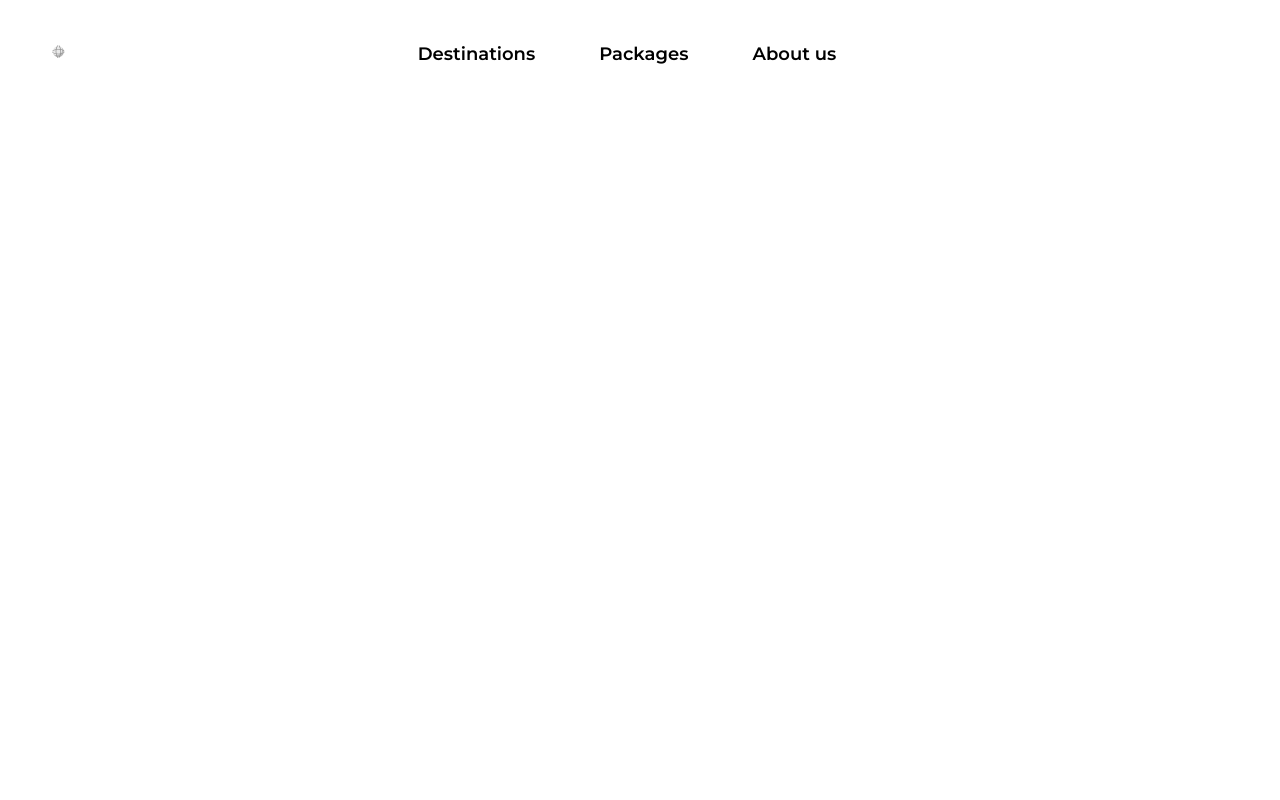
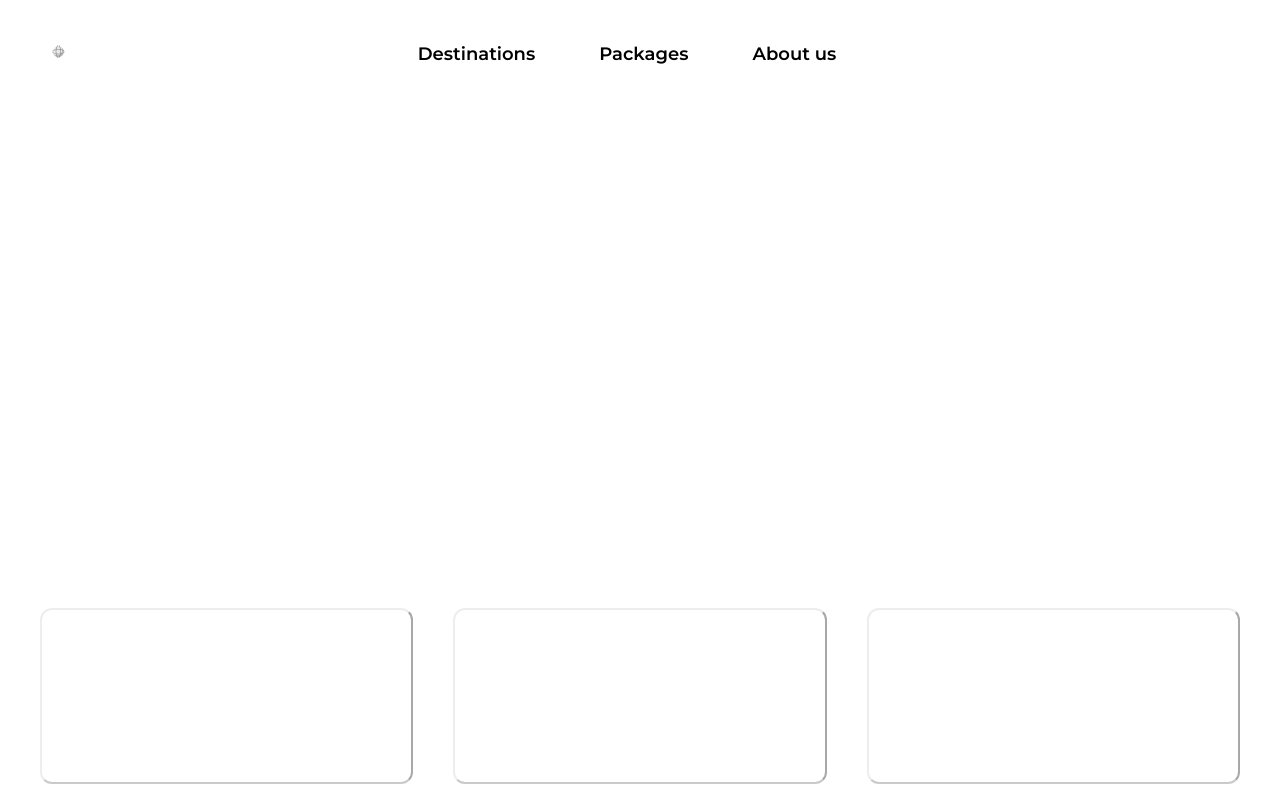
Before and after one commit to devalanlima/TravelWebsite, a Vue app: page / in a window 1280 px wide. Built offline with nearby package versions, Linux system fonts and the light colour scheme.

Commit message:
add / atual state and attractions

```diff
--- a/src/views/HomeView.vue
+++ b/src/views/HomeView.vue
@@ -1,7 +1,32 @@
 <template>
-  <ExploreScreen/>
+  <ExploreScreen />
+  <div class="grid grid-cols-3 gap-10 px-10 w-full place-items-center pt-10">
+    <DestinationCard :attraction="attraction1" :description="description1" />
+    <DestinationCard :attraction="attraction2" :description="description2" />
+    <DestinationCard :attraction="attraction3" :description="description3" />
+  </div>
 </template>
 
 <script setup>
+import DestinationCard from '../components/DestinationCard.vue';
 import ExploreScreen from '../components/ExploreScreen.vue';
+import touristPoints from '../services/TouristPoints'
+import { useAtualState } from '../stores/AtualState'
+import { ref, watch} from 'vue'
+const atualState = useAtualState()
+const attraction1 = ref('')
+const attraction2 = ref('')
+const attraction3 = ref('')
+const description1 = ref('')
+const description2 = ref('')
+const description3 = ref('')
+watch(()=> atualState.selectedState, (newValue, oldValue)=>{
+  attraction1.value = touristPoints[`${newValue}`].attractions.attraction1
+  attraction2.value = touristPoints[`${newValue}`].attractions.attraction2
+  attraction3.value = touristPoints[`${newValue}`].attractions.attraction3
+  description1.value = touristPoints[`${newValue}`].attractions.description1
+  description2.value = touristPoints[`${newValue}`].attractions.description2
+  description3.value = touristPoints[`${newValue}`].attractions.description3
+})
+
 </script>
```
